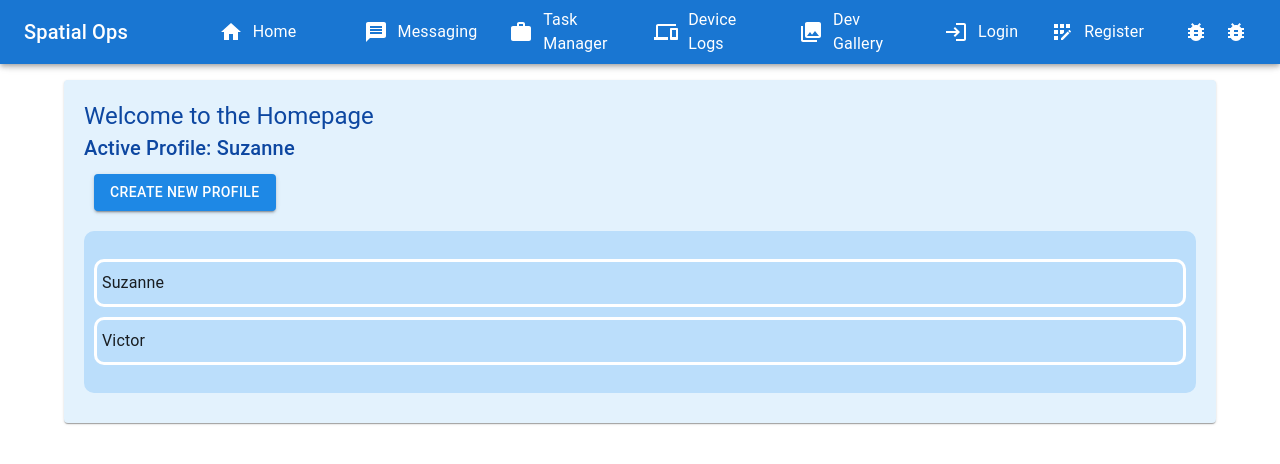
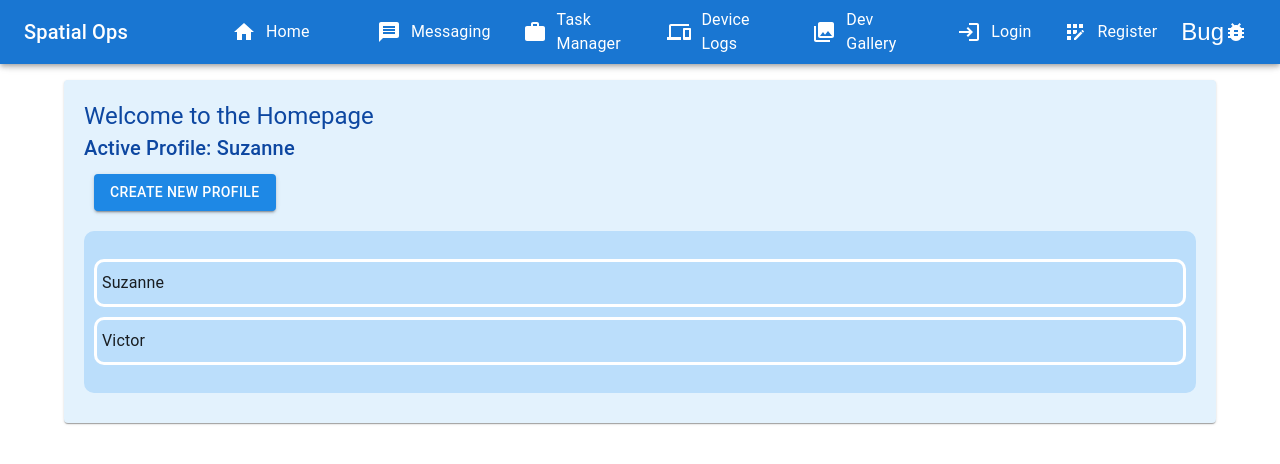
Before and after one commit to victoroyoma/SpatialOpsV2, a React (Create React App) app in the folder Frontend/: page / in a window 1280 px wide. Shown: the top 464 px of the page. Built offline with nearby package versions, Linux system fonts and the light colour scheme.

Commit message:
bug button added to Nav bar

```diff
--- a/Frontend/src/components/NavBar.jsx
+++ b/Frontend/src/components/NavBar.jsx
@@ -44,10 +44,6 @@ const NavBar = () => {
 
   const handleDrawerToggle = () => {
     setMobileOpen(!mobileOpen);
-  };
-
-  const toggleBugDialog = () => {
-    setBugDialogOpen(!bugDialogOpen);
   };
 
   const handleFileBugClick = () => {
@@ -192,17 +188,11 @@ const NavBar = () => {
                   />
                 </Box>
               )}
-              <IconButton
-                color="inherit"
-                onClick={toggleBugDialog}
-                sx={{ ml: 2 }}
-              >
-                <BugReportIcon />
-              </IconButton>
             </Box>
           )}
+
           <IconButton color="inherit" onClick={handleFileBugClick}>
-            <BugReportIcon />
+            Bug <BugReportIcon />
           </IconButton>
         </Toolbar>
       </AppBar>
```
